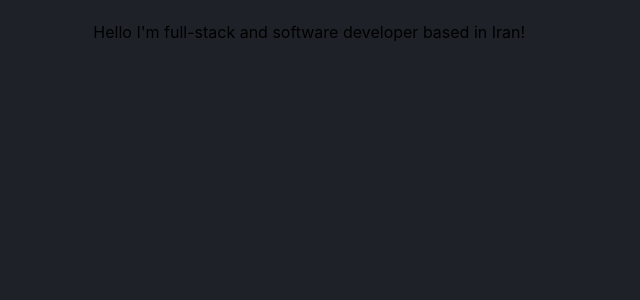
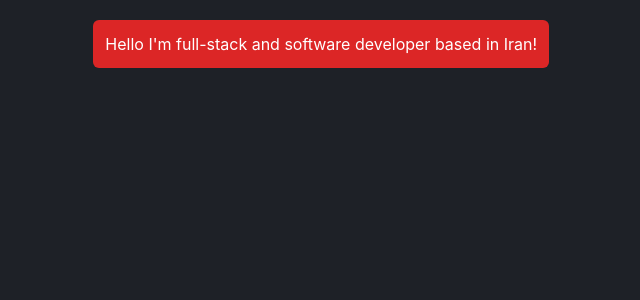
Before and after one commit to smsameet/sameetmoosavi.com, a Next.js app: page / in a window 1280 px wide. Shown: the top 300 px of the page, without its empty margins (140-780 px from the left). Built offline with nearby package versions, Linux system fonts and the light colour scheme.

Commit message:
update index page

```diff
--- a/pages/index.jsx
+++ b/pages/index.jsx
@@ -1,10 +1,6 @@
 const index = () => {
   return (
-    <>
-      <div>
-        <span>Hello I&apos;m full-stack and software developer based in Iran!</span>
-      </div>
-    </>
+    <h2 className='text-white p-3 bg-red-600 rounded-md'>Hello I&apos;m full-stack and software developer based in Iran!</h2>
   )
 }
 
```
